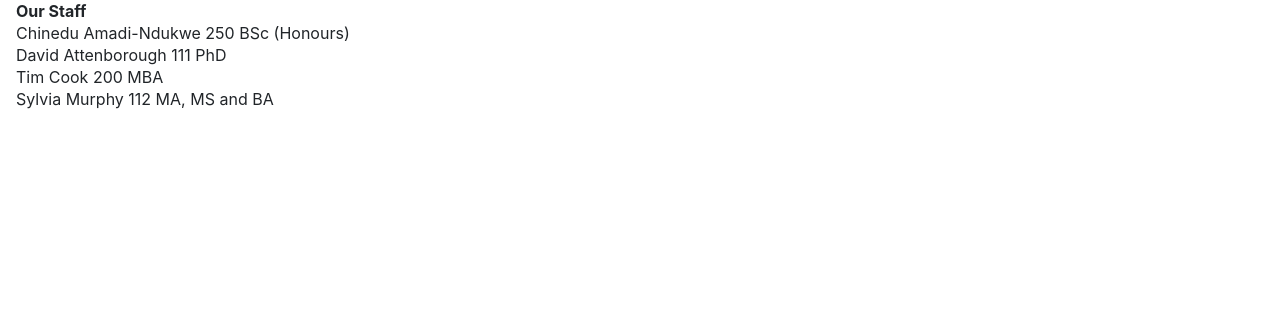
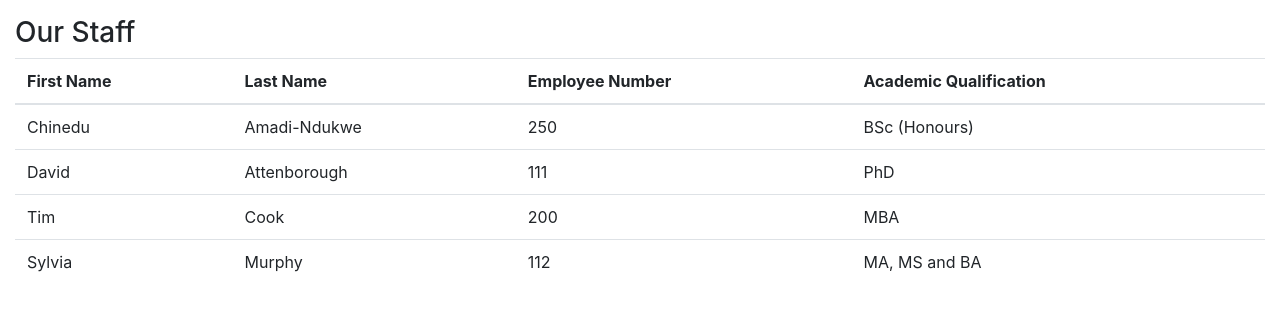
Before and after one commit to ndukwec/cires-personnel-system, a Django app: page /personnel-list/ in a window 1280 px wide. Shown: the part 64-375 px from the top of the page. Run offline with Django 3.2, Linux system fonts and the light colour scheme; data comes from the database, SQL or seed files in the repository; some libraries are stand-ins or nearby versions.

Commit message:
updated table to show personnel-list, need to add edit func

```diff
--- a/personnelsystem/templates/personnel-list.html
+++ b/personnelsystem/templates/personnel-list.html
@@ -1,4 +1,3 @@
-
 {% extends 'base.html' %}
 {% load bootstrap4 %}
 
@@ -7,12 +6,23 @@
 {% endblock %}
 
 {% block content %}
-    <table>
-    <th>Our Staff</th>
-        {% for person in personnel %}
-            <tr>
-                <td>{{ person }}</td>
-            </tr>
-        {% endfor %}
-    </table>
+    <h3>Our Staff</h3>
+            <table class="table">
+                <thead>
+                <tr>
+                    <th scope="col">First Name</th>
+                    <th scope="col">Last Name</th>
+                    <th scope="col">Employee Number</th>
+                    <th scope="col">Academic Qualification</th>
+                </tr>
+                </thead>
+                {% for person in personnel %}
+                    <tr>
+                        <td>{{ person.first_name }}</td>
+                        <td>{{ person.last_name }}</td>
+                        <td>{{ person.employee_number }}</td>
+                        <td>{{ person.academic_qualification }}</td>
+                    </tr>
+                {% endfor %}
+            </table>
 {% endblock %}
```
